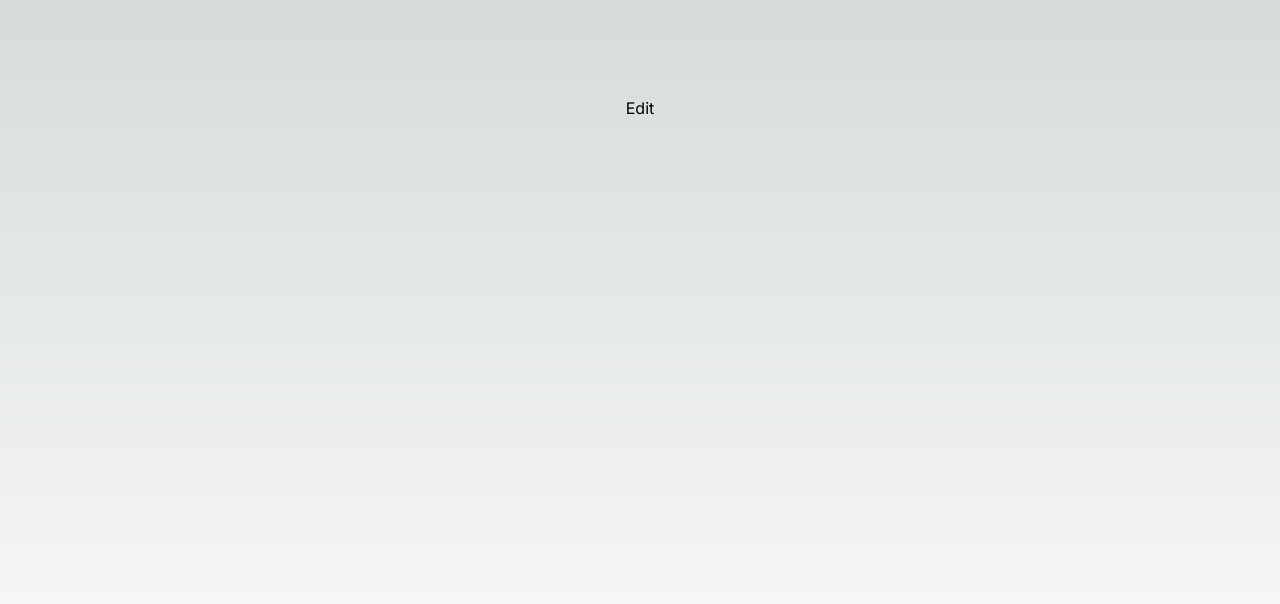
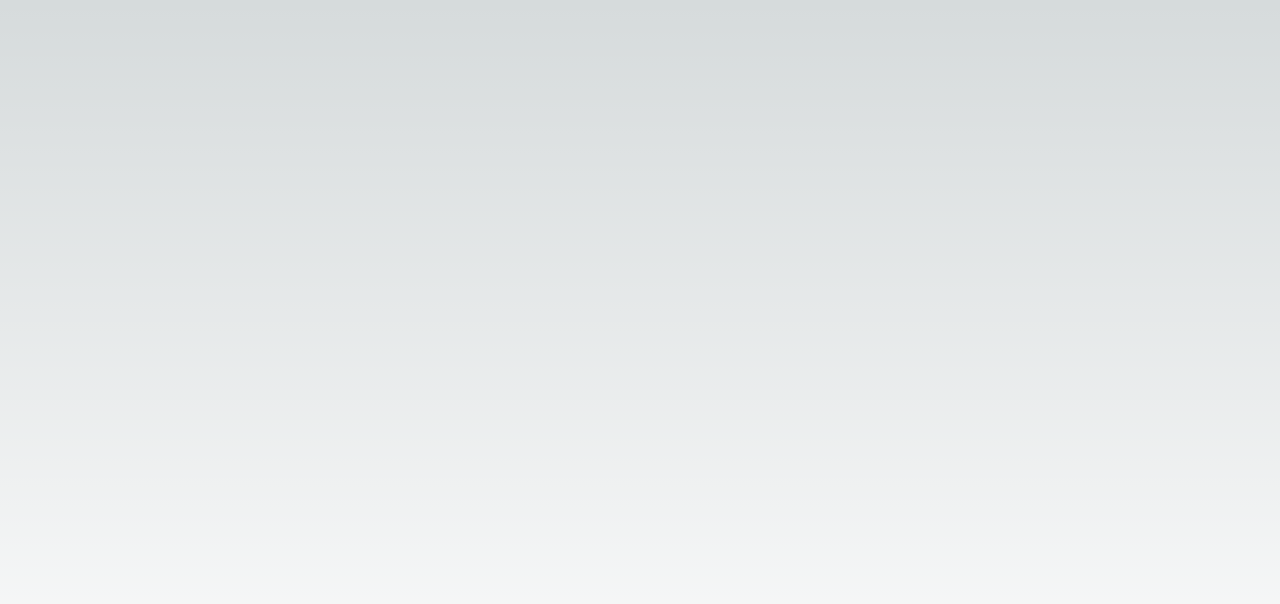
Before and after one commit to KoniczynSzef/kanmaster-drizzle, a Next.js app: page / in a window 1280 px wide. Shown: the top 604 px of the page. Built offline with nearby package versions, Linux system fonts and the light colour scheme.

Commit message:
chore: added eslint

```diff
--- a/app/page.tsx
+++ b/app/page.tsx
@@ -1,9 +1,7 @@
-import Image from "next/image";
+import React from "react";
 
 export default function Home() {
-  return (
-    <main className="flex min-h-screen flex-col items-center justify-between p-24">
-      <h1>Edit</h1>
-    </main>
-  );
+    return (
+        <main className="flex min-h-screen flex-col items-center justify-between p-24"></main>
+    );
 }
```
Also changed, not shown: package.json (+5 -2 lines), .eslintrc.js (added), 1 other file (tests, documents, lock files or other folders).
